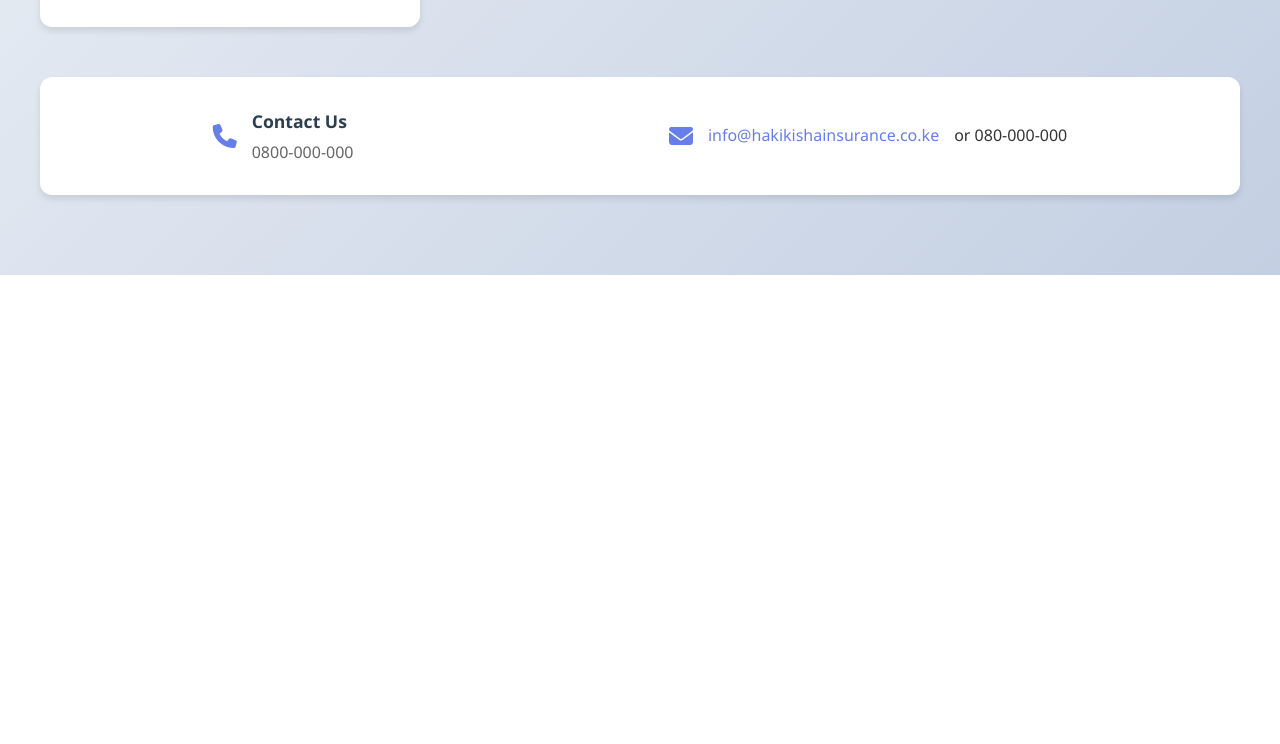
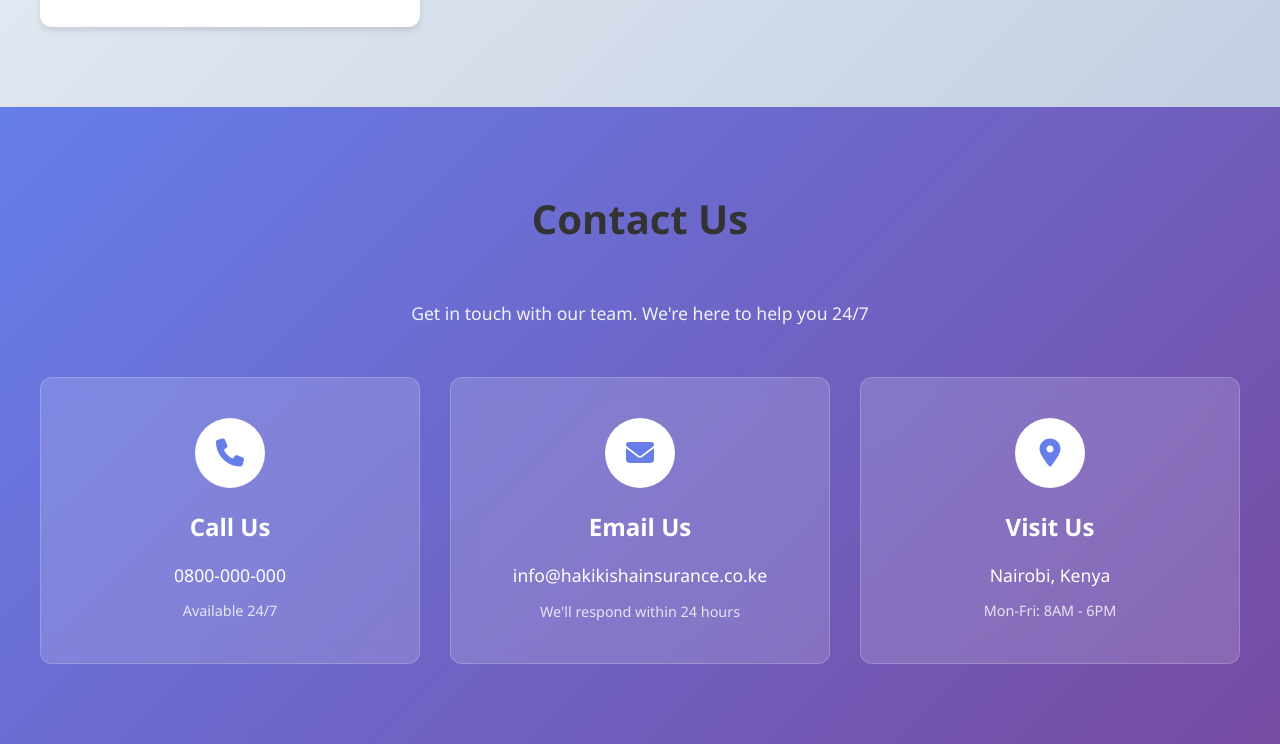
Before and after one commit to mercykiria01/hakikisha-insurance-chat, a website: page index.html in a window 1280 px wide. Shown: the part 2679-3423 px from the top of the page. Before the commit the page ends 2954 px from the top, so only its background shows below. Drawn offline with Linux system fonts and the light colour scheme.

```diff
--- a/index.html
+++ b/index.html
@@ -21,7 +21,7 @@
                     <li><a href="#services">Insurance</a></li>
                     <li><a href="#claims">Claims</a></li>
                     <li><a href="#about">About</a></li>
-                    <li><a href="#contact">Contact</a></li>
+                    <li><a href="#about-contact">Contact</a></li>
                 </ul>
             </nav>
             <div class="cta-buttons">
@@ -205,23 +205,131 @@
                 </div>
             </div>
 
-            <!-- Contact Section -->
-            <div class="about-contact">
-                <div class="contact-info">
-                    <i class="fas fa-phone"></i>
-                    <div>
-                        <strong>Contact Us</strong>
-                        <p>0800-000-000</p>
+        </div>
+    </section>
+
+    <!-- Contact Section -->
+    <section class="contact" id="contact">
+        <div class="contact-container">
+            <h2 class="section-title">Contact Us</h2>
+            <p class="contact-subtitle">Get in touch with our team. We're here to help you 24/7</p>
+
+            <div class="contact-grid">
+                <div class="contact-card">
+                    <div class="contact-icon">
+                        <i class="fas fa-phone"></i>
                     </div>
+                    <h3>Call Us</h3>
+                    <p>0800-000-000</p>
+                    <span class="contact-detail">Available 24/7</span>
                 </div>
-                <div class="contact-info">
-                    <i class="fas fa-envelope"></i>
+
+                <div class="contact-card">
+                    <div class="contact-icon">
+                        <i class="fas fa-envelope"></i>
+                    </div>
+                    <h3>Email Us</h3>
                     <a href="mailto:info@hakikishainsurance.co.ke">info@hakikishainsurance.co.ke</a>
-                    <span> or 080-000-000</span>
+                    <span class="contact-detail">We'll respond within 24 hours</span>
+                </div>
+
+                <div class="contact-card">
+                    <div class="contact-icon">
+                        <i class="fas fa-map-marker-alt"></i>
+                    </div>
+                    <h3>Visit Us</h3>
+                    <p>Nairobi, Kenya</p>
+                    <span class="contact-detail">Mon-Fri: 8AM - 6PM</span>
                 </div>
             </div>
         </div>
     </section>
+
+    <style>
+        .contact {
+            padding: 80px 20px;
+            background: linear-gradient(135deg, #667eea 0%, #764ba2 100%);
+            color: white;
+        }
+
+        .contact-container {
+            max-width: 1200px;
+            margin: 0 auto;
+            text-align: center;
+        }
+
+        .contact-subtitle {
+            font-size: 1.1rem;
+            margin-top: 10px;
+            opacity: 0.9;
+        }
+
+        .contact-grid {
+            display: grid;
+            grid-template-columns: repeat(auto-fit, minmax(280px, 1fr));
+            gap: 30px;
+            margin-top: 50px;
+        }
+
+        .contact-card {
+            background: rgba(255, 255, 255, 0.15);
+            backdrop-filter: blur(10px);
+            padding: 40px 30px;
+            border-radius: 12px;
+            border: 1px solid rgba(255, 255, 255, 0.2);
+            transition: transform 0.3s ease, background 0.3s ease;
+        }
+
+        .contact-card:hover {
+            transform: translateY(-10px);
+            background: rgba(255, 255, 255, 0.25);
+        }
+
+        .contact-icon {
+            width: 70px;
+            height: 70px;
+            background: white;
+            border-radius: 50%;
+            display: flex;
+            align-items: center;
+            justify-content: center;
+            margin: 0 auto 20px;
+            font-size: 28px;
+            color: #667eea;
+        }
+
+        .contact-card h3 {
+            font-size: 1.5rem;
+            margin-bottom: 15px;
+            font-weight: 600;
+        }
+
+        .contact-card p,
+        .contact-card a {
+            font-size: 1.1rem;
+            margin: 10px 0;
+            color: white;
+            text-decoration: none;
+            font-weight: 500;
+        }
+
+        .contact-card a:hover {
+            text-decoration: underline;
+        }
+
+        .contact-detail {
+            display: block;
+            margin-top: 10px;
+            font-size: 0.9rem;
+            opacity: 0.8;
+        }
+
+        @media (max-width: 768px) {
+            .contact-grid {
+                grid-template-columns: 1fr;
+            }
+        }
+    </style>
 
     <style>
         .about {
```
